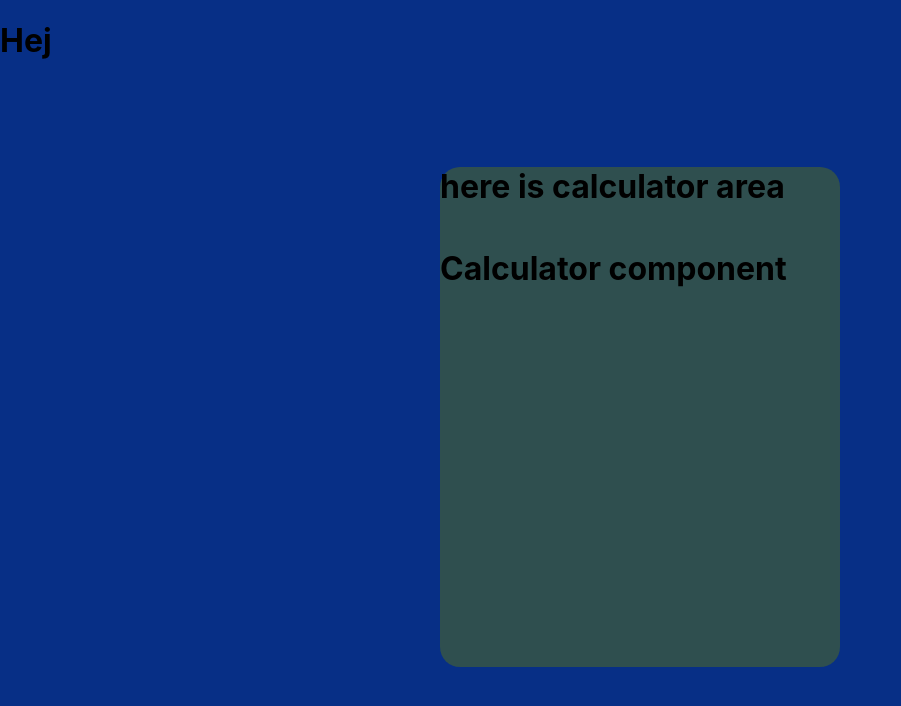
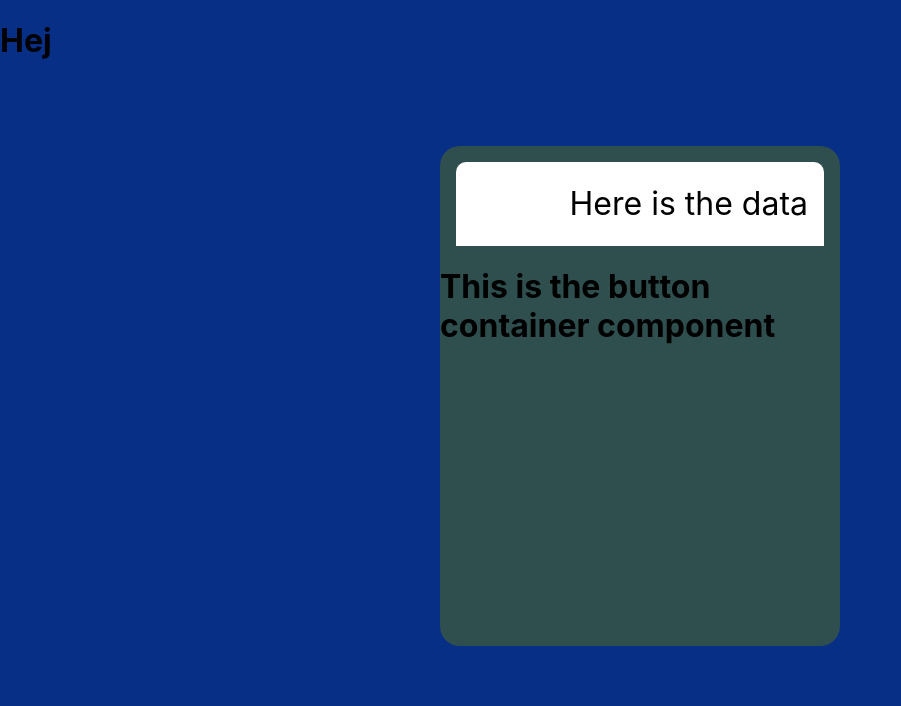
Before and after one commit to celiltat2361/calculator-react, a React (Create React App) app: page / in a window 1280 px wide. Shown: the top 706 px of the page, without its empty margins (0-901 px from the left). Built offline with nearby package versions, Linux system fonts and the light colour scheme.

Commit message:
Created display component.

```diff
--- a/src/components/Calculator.js
+++ b/src/components/Calculator.js
@@ -1,9 +1,11 @@
 import { calculator } from '../css/Calculator.module.css';
+import Display from '../components/Display'
 
 function Calculator () {
   return (
     <div className={calculator}>
-      <h1>Calculator component</h1>
+      <Display />
+      <h1>This is the button container component</h1>
     </div>
   )
 }
--- /dev/null
+++ b/src/components/Display.js
@@ -0,0 +1,12 @@
+import { displayWrapper, display, input } from '../css/Display.module.css'
+
+function Display() {
+  return (
+    <div className={displayWrapper}>
+      <div className={display}>
+        <span className={input}>Here is the data</span>
+      </div>
+    </div>
+  )
+}
+export default Display;
--- a/src/pages/Home.js
+++ b/src/pages/Home.js
@@ -5,7 +5,7 @@ function Home () {
   return (
     <div className={style.home}>
       <div className={style.wrapper}>
-        <h1>here is calculator area</h1>
+
         <Calculator />
       </div>
     </div>
```
